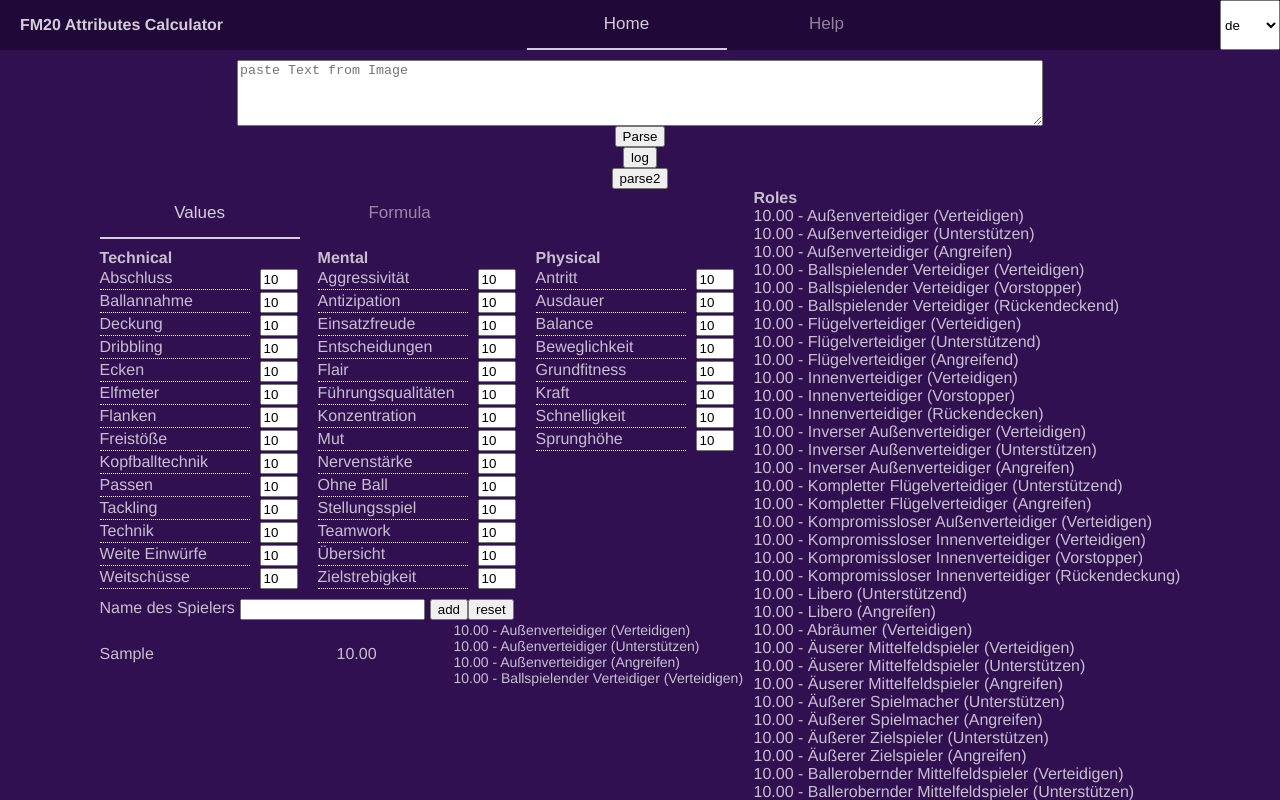
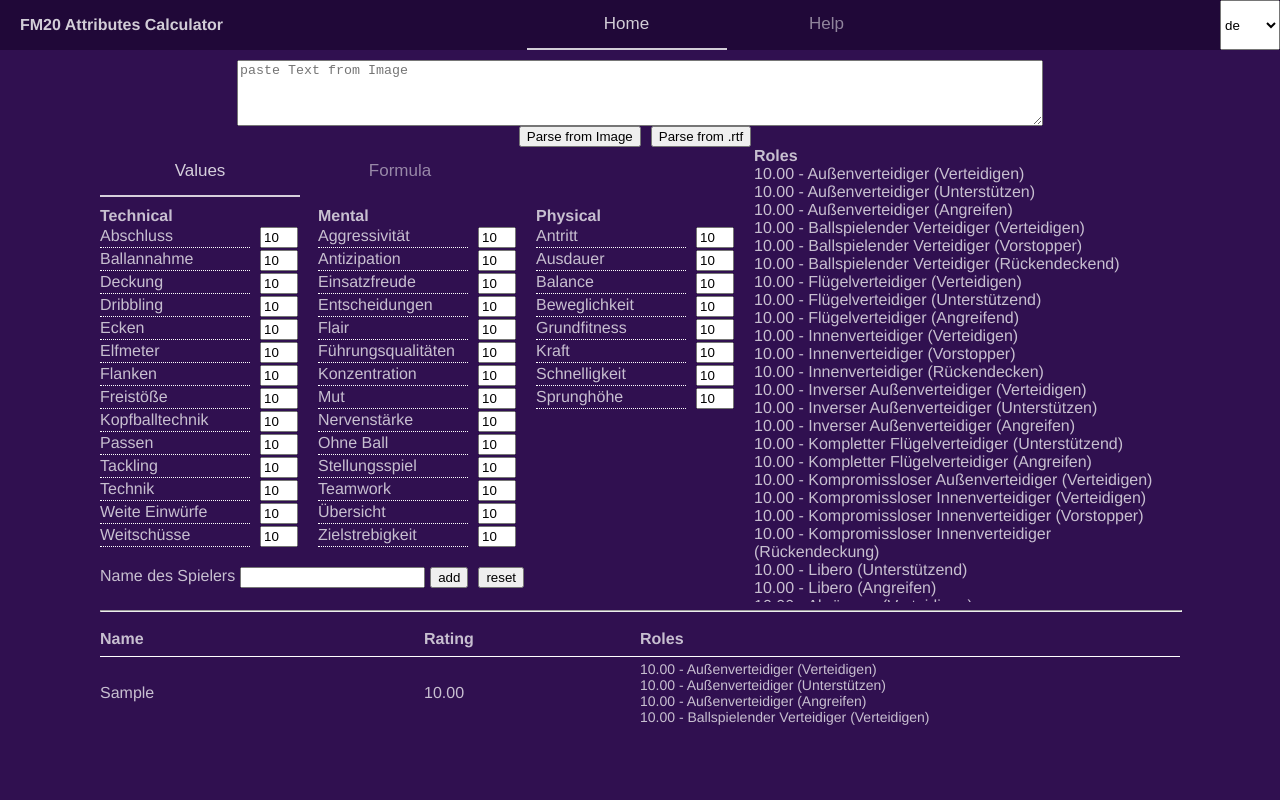
Before and after one commit to sehne/fm20-attributes-calculator, a Vue app: page / in a window 1280 px wide. Both pictures are taken after typing "Sample" into the empty fields and a click on the button "add". Shown: the top 800 px of the page. Built offline with nearby package versions, Linux system fonts and the light colour scheme.

Commit message:
player list layout

```diff
--- a/src/App.vue
+++ b/src/App.vue
@@ -31,11 +31,12 @@
           class="textarea"
         />
 
-        <button @click="parseText()">Parse</button>
-        <button @click="log()">log</button>
-        <button @click="parseText2()">parse2</button>
-
-        <div class="flex-row">
+        <div class="parse-buttons">
+          <button class="pares-button" @click="parseText()">Parse from Image</button>
+          <!-- <button class="pares-button" @click="log()">log</button> -->
+          <button class="pares-button" @click="parseText2()">Parse from .rtf</button>
+        </div>
+        <div class="flex-row main-content">
           <div class="flex-column">
             <div class="tabs attributeTabs">
               <button
@@ -171,13 +172,6 @@
               <button class="add-player-button" v-if="selectedPlayer" @click="deletePlayer()">delete</button>
               <button class="add-player-button" v-if="!selectedPlayer" @click="resetValues()">reset</button>
             </div>
-            <div v-for="player in savedPlayers" v-bind:key="player.name">
-              <player
-                v-bind:player="player"
-                v-bind:getRoles="getRoles"
-                @playerSelected="playerSelected"
-              />
-            </div>
           </div>
           <div class="attribute-list roles">
             <div class="bold">Roles</div>
@@ -185,6 +179,22 @@
               v-for="role in getRoles(attributes)"
               v-bind:key="role.id"
             >{{role.rating.toFixed(2)}} - {{role.label}}</div>
+          </div>
+        </div>
+        <hr style="width: 100%" />
+        <div class="player-list">
+          <div class="table-header">
+            <div class="table-name">Name</div>
+            <div class="table-rating">Rating</div>
+            <div class="table-roles">Roles</div>
+          </div>
+
+          <div v-for="player in savedPlayers" v-bind:key="player.name">
+            <player
+              v-bind:player="player"
+              v-bind:getRoles="getRoles"
+              @playerSelected="playerSelected"
+            />
           </div>
         </div>
       </div>
@@ -306,12 +316,11 @@ export default {
       this.playerName = "";
     },
     deletePlayer() {
-      console.log(this.selectedPlayer);
       let index = this.savedPlayers.indexOf(this.selectedPlayer);
-      console.log(this.savedPlayers, index);
       if (index !== -1) {
         this.savedPlayers.splice(index, 1);
         this.selectedPlayer = null;
+        this.playerName = "";
       }
     },
     resetValues() {
@@ -323,12 +332,14 @@ export default {
     playerSelected(player) {
       if (player.selected) {
         player.selected = false;
+        this.playerName = "";
         this.attributes = _.cloneDeep(this.attributes);
         this.selectedPlayer = null;
       } else {
         this.attributes = player.attributes;
         this.unselectPlayer();
         player.selected = true;
+        this.playerName = player.name;
         this.selectedPlayer = player;
       }
     },
@@ -460,13 +471,17 @@ body {
 .content {
   padding: 5px 10px;
   margin: auto;
-  max-width: 1600px;
+  max-width: 1080px;
 
   #home,
   #help {
     display: flex;
     flex-direction: column;
     align-items: center;
+  }
+
+  .main-content {
+    height: 455px;
   }
 
   .flex-row {
@@ -548,16 +563,47 @@ body {
   max-width: 800px;
 }
 
+.pares-button {
+  margin-right: 10px;
+}
+
 .add-player {
-  padding-top: 10px;
+  padding-top: 20px;
 
   .add-player-label {
     margin-right: 5px;
   }
   .add-player-input {
-    margin-right: 5px;
   }
   .add-player-button {
+    margin: 0px 5px;
+  }
+}
+
+.roles {
+  overflow-y: scroll;
+}
+
+.player-list {
+  padding: 10px 0;
+  align-self: stretch;
+}
+
+.table-header {
+  flex-direction: row;
+  display: flex;
+  flex: 1;
+  font-weight: bold;
+  padding-bottom: 4px;
+
+  .table-name {
+    flex: 3;
+  }
+  .table-rating {
+    flex: 2;
+  }
+  .table-roles {
+    flex: 5;
   }
 }
 </style>
--- a/src/Player.vue
+++ b/src/Player.vue
@@ -5,7 +5,7 @@
     @click="playerSelected()"
   >
     <div class="player-name">{{player.name}}</div>
-    <div>{{getBestRating()}}</div>
+    <div class="player-rating">{{getBestRating()}}</div>
     <div class="player-roles">
       <div v-for="role in getTopFourRoles()" v-bind:key="role.id">
         <div class="player-role">{{role.rating.toFixed(2)}} - {{role.label}}</div>
@@ -58,21 +58,26 @@ export default {
   flex-direction: row;
   align-items: center;
   justify-content: space-between;
-  padding: 2px 0;
+  margin: 4px 0;
+  padding: 4px 0 2px;
+  border-top: white 1px solid;
 
   .player-name {
-    width: 160px;
+    flex: 3;
+    overflow: hidden;
+    text-overflow: ellipsis;
+  }
+
+  .player-rating {
+    flex: 2;
     overflow: hidden;
     text-overflow: ellipsis;
   }
 
   .player-roles {
+    flex: 5;
     font-size: 14px;
     line-height: 16px;
-    width: 300px;
-
-    //   display: flex;
-    //   flex-direction: "column";
 
     .player-role {
       overflow: hidden;
```
